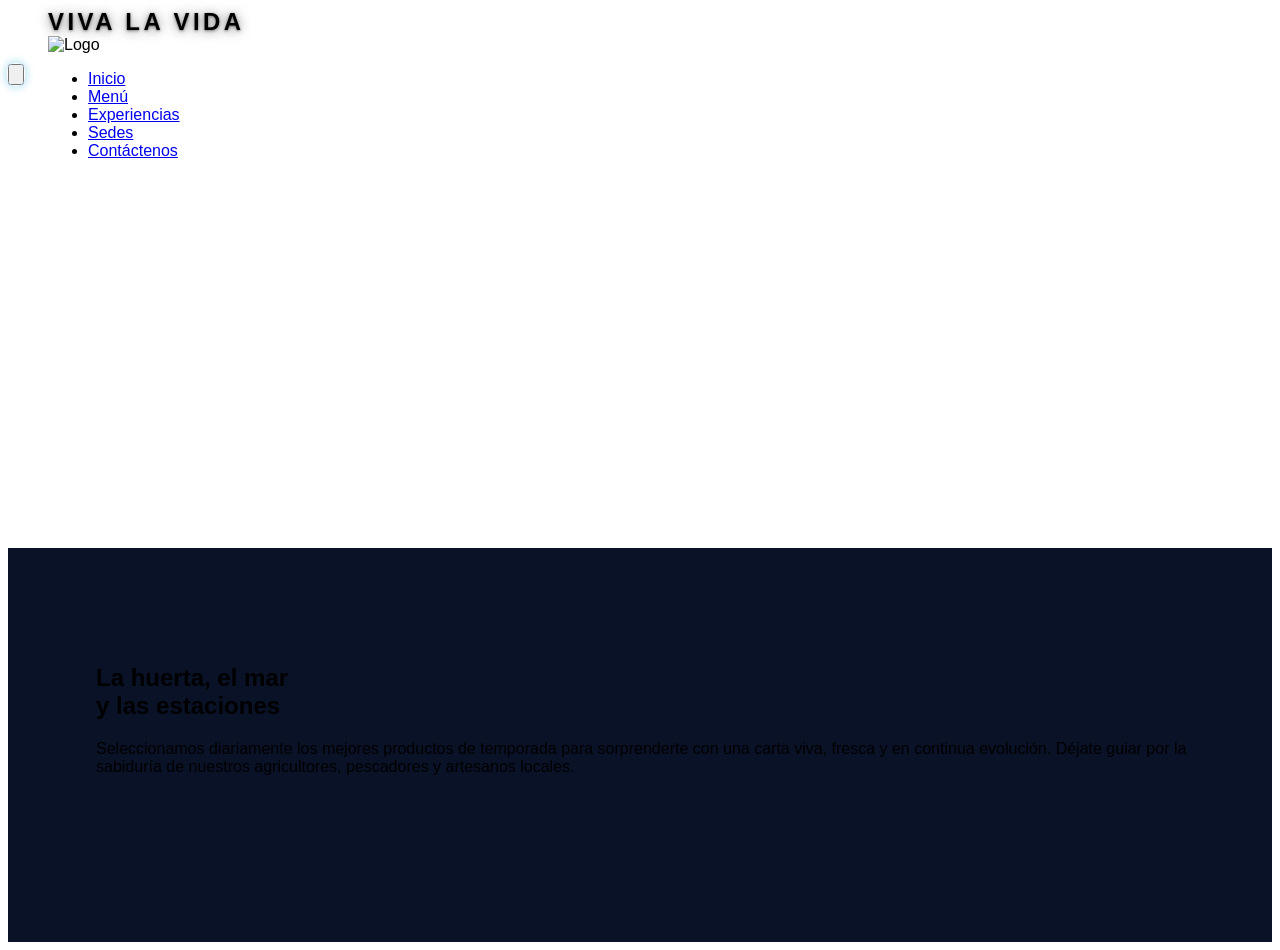
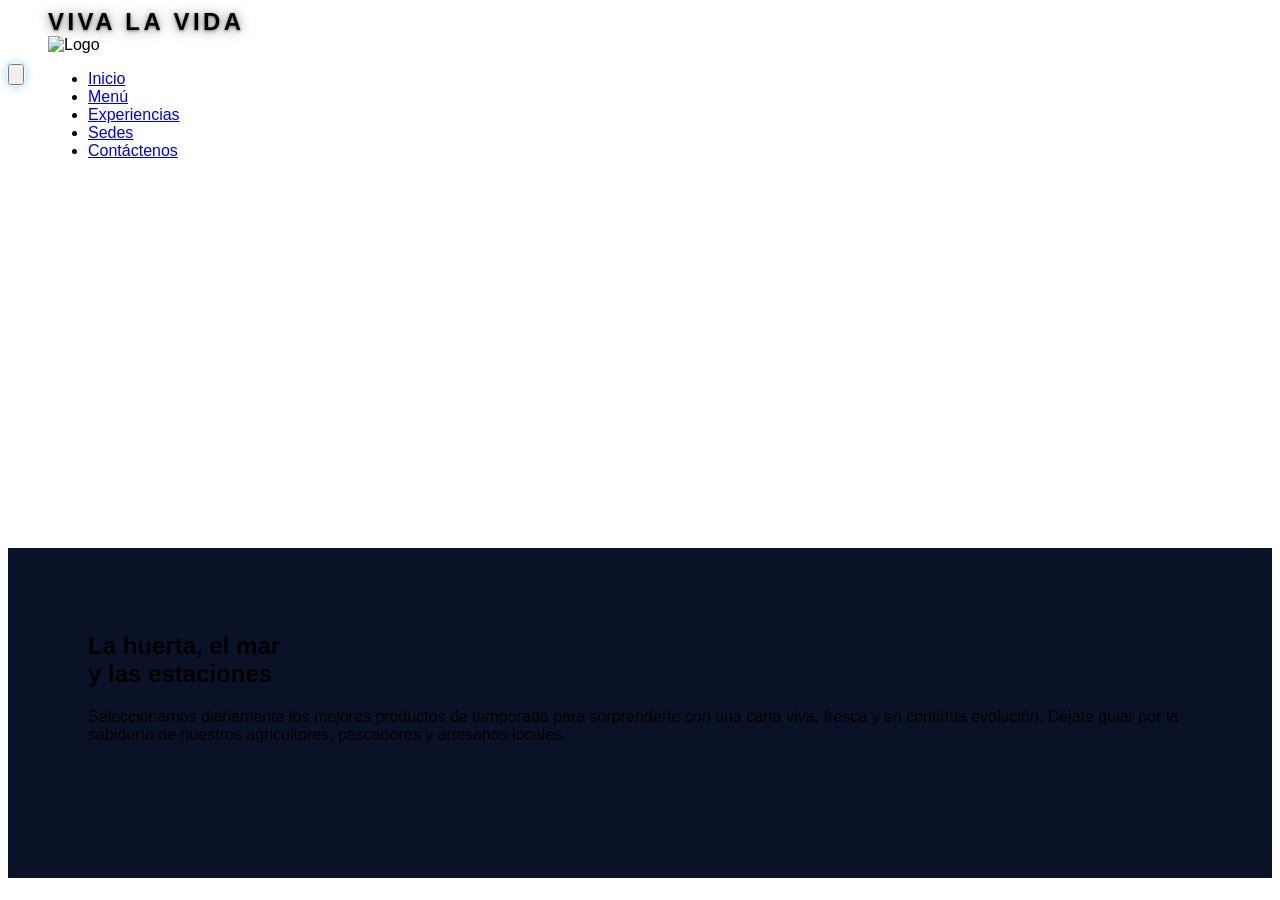

ultimos cambbios

--- a/assets/css/styles_1.css
+++ b/assets/css/styles_1.css
@@ -1172,6 +1172,9 @@
     z-index: 3;
     background-color: var(--color-bg-body, #0a1228);
     padding: 3.5rem 1.25rem 4rem;
+    /* Red de seguridad: nada dentro de la sección genera scroll horizontal al
+       hacer zoom. 'clip' (no 'hidden') no rompe el position:sticky interno. */
+    overflow-x: clip;
 }
 
 .showcase-container {
@@ -1189,7 +1192,7 @@
 .showcase-eyebrow {
     font-family: "Montserrat", sans-serif;
     font-weight: 300;
-    font-size: 0.72rem;
+    font-size: 0.612rem;
     letter-spacing: 0.3em;
     text-transform: uppercase;
     color: #7BB8D4;
@@ -1201,6 +1204,7 @@
     font-weight: 400;
     line-height: 0.9;
     margin-bottom: 1rem;
+    --ad-k: 1;   /* factor de escala del titulo (se reduce a 0.95 en zoom alto) */
 }
 .showcase-titulo span {
     display: block;
@@ -1208,15 +1212,20 @@
 }
 .showcase-titulo__accent {
     color: #7BB8D4;
-    font-size: clamp(1.1rem, 3.2vw, 1.6rem);
+    font-size: clamp(0.808rem, calc(2.72vw * var(--ad-k, 1)), 1.36rem);
     letter-spacing: 0.02em;
 }
 .showcase-titulo__main {
     color: #fff;
-    font-size: clamp(2rem, 7vw, 3.4rem);
+    font-size: clamp(1.275rem, calc(5.95vw * var(--ad-k, 1)), 2.89rem);
     letter-spacing: -1px;
     text-wrap: balance;
     hyphens: none;          /* nunca partir "Transformacion" */
+}
+/* Zoom alto (>110% en laptops tipicos => ancho efectivo ~[number redacted]):
+   reduce 5% el titulo "Antes & Despues / Transformacion" para que respire. */
+@media (min-width: 1024px) and (max-width: 1280px) {
+    .showcase-titulo { --ad-k: 0.95; }
 }
 
 .showcase-divider {
@@ -1229,7 +1238,7 @@
 .showcase-desc {
     font-family: "Lato", sans-serif;
     font-weight: 300;
-    font-size: clamp(0.9rem, 0.85rem + 0.25vw, 1rem);
+    font-size: clamp(0.765rem, 0.7225rem + 0.2125vw, 0.85rem);
     line-height: 1.6;
     color: #A0B4C8;
     max-width: 580px;
@@ -1262,12 +1271,12 @@
     align-items: center;
     gap: 0.45rem;
     font-family: "Montserrat", sans-serif;
-    font-size: 0.88rem; /* mas grande para resaltar */
+    font-size: 0.748rem; /* mas grande para resaltar */
     font-weight: 700;
     letter-spacing: 0.03em;
     color: #e8eef5;
     text-decoration: none;
-    padding: 0.5rem 1.05rem;
+    padding: 0.425rem 0.893rem;
     border: 1px solid rgba(201, 168, 76, 0.45);
     border-radius: 999px;
     background: rgba(255, 255, 255, 0.02);
@@ -1278,7 +1287,7 @@
 .showcase-services-list li a::before {
     content: "\25C6";
     color: #c9a84c;
-    font-size: 0.55rem;
+    font-size: 0.468rem;
     transition: color 0.25s ease;
 }
 .showcase-services-list li a:hover,
@@ -1313,12 +1322,12 @@
     font-family: "Montserrat", sans-serif;
     font-weight: 700;
     /* La fuente baja con el ancho (vw) para que la frase quepa en 1 linea en cualquier pantalla */
-    font-size: clamp(0.52rem, 2.7vw, 0.95rem);
-    letter-spacing: clamp(0.02em, 0.2vw, 0.14em);   /* menos tracking en movil */
+    font-size: clamp(0.46rem, 2.7vw, 0.782rem);
+    letter-spacing: clamp(0.01em, 0.2vw, 0.14em);   /* menos tracking en movil/zoom */
     line-height: 1.3;
     text-transform: uppercase;
     color: #fdf6e6;
-    padding: clamp(0.5rem, 1.6vw, 0.72rem) clamp(0.8rem, 2.6vw, 1.5rem);
+    padding: clamp(0.45rem, 1.6vw, 0.595rem) clamp(0.6rem, 2.6vw, 1.19rem);
     border-radius: 999px;
     border: 1.5px solid rgba(201, 168, 76, 0.55);
     background: linear-gradient(110deg, rgba(201, 168, 76, 0.16), rgba(201, 168, 76, 0.04));
@@ -1338,16 +1347,16 @@
         container-type: inline-size;
     }
     .showcase-hint {
-        font-size: clamp(0.52rem, 3.2cqi, 0.95rem);
+        font-size: clamp(0.46rem, 3.2cqi, 0.782rem);
     }
     /* El titulo escala con la columna: "Transformacion" cabe en 1 linea a cualquier zoom */
     .showcase-titulo__main {
-        font-size: clamp(1.6rem, 11cqi, 3.4rem);
+        font-size: clamp(1.35rem, calc(11cqi * var(--ad-k, 1)), 3.4rem);
     }
     /* El boton encoge para caber en la columna en vez de partirse/salirse */
     .showcase-cta {
-        font-size: clamp(0.82rem, 5.5cqi, 0.9975rem);
-        padding: 0.78rem clamp(1rem, 5cqi, 1.6rem);
+        font-size: clamp(0.697rem, 5.5cqi, 0.848rem);
+        padding: 0.663rem clamp(0.85rem, 5cqi, 1.36rem);
     }
 }
 /* Destello que recorre la pildora */
@@ -1390,6 +1399,16 @@
     justify-items: center;
 }
 
+/* Titulos bajo cada circulo (override de los tamaños fijos de Tailwind):
+   fluidos para que no se desborden al hacer zoom. */
+.comparison-slider__title {
+    font-size: clamp(0.808rem, 0.51rem + 0.935vw, 1.275rem);
+    line-height: 1.15;
+    overflow-wrap: break-word;
+    text-wrap: balance;
+    max-width: 100%;
+}
+
 /* --- CTA --- */
 .showcase-cta-wrap {
     text-align: center;
@@ -1399,10 +1418,18 @@
     margin-top: 0;
     max-width: 100%;            /* nunca mas ancho que la columna */
     box-sizing: border-box;
-    white-space: normal;        /* si no cabe, parte el texto en vez de salirse */
-    padding: 0.78rem 1.6rem;
-    font-size: 0.9975rem;
-    line-height: 1.25;
+    white-space: normal;        /* puede pasar a 2 lineas si no cabe en 1 */
+    min-width: 0;               /* permite que el flex item baje de su min-content */
+    overflow-wrap: break-word;  /* parte palabra solo como ultimo recurso */
+    text-wrap: balance;         /* reparte el label en lineas equilibradas */
+    align-items: center;        /* icono centrado junto al texto multilinea */
+    padding: 0.663rem 1.36rem;
+    font-size: 0.848rem;
+    line-height: 1.3;
+}
+.showcase-cta i {
+    flex-shrink: 0;             /* el icono de WhatsApp nunca se deforma */
+    font-size: 0.935rem;
 }
 
 /* Tablet y pantallas grandes: 3 tarjetas en fila */
@@ -1424,13 +1451,22 @@
 
 /* Escritorio: texto fijo a un lado + imágenes apiladas (efecto scroll) */
 @media (min-width: 1024px) {
+    /* Padding y gap FLUIDOS: al hacer zoom (110%+) el viewport se encoge y el
+       contenido recupera espacio en vez de quedar apretado. */
     #menu-showcase {
-        padding: 6rem 3rem 6rem 5.5rem;
+        /* El minimo del padding izquierdo es 5rem (~80px) para que el texto
+           NUNCA pase por debajo de la barra social fija (~68px) — robusto en
+           todas las pantallas y zooms, sin depender del ancho del viewport. */
+        padding: clamp(3.5rem, 5vw, 6rem) clamp(1.5rem, 3vw, 3rem)
+                 clamp(3.5rem, 5vw, 6rem) clamp(5rem, 4.5vw, 5.5rem);
     }
     .showcase-container {
         display: grid;
-        grid-template-columns: minmax(320px, 0.85fr) 1.15fr;
-        gap: 3.5rem;
+        /* minmax(0, …) en ambas columnas evita el "grid blowout": sin esto los
+           items tienen min-width:auto y la columna no puede achicarse al hacer
+           zoom, desbordando las imágenes. */
+        grid-template-columns: minmax(0, 0.85fr) minmax(0, 1.15fr);
+        gap: clamp(1.5rem, 3vw, 3.5rem);
         align-items: start;
     }
     .showcase-texto {
@@ -1439,6 +1475,7 @@
         text-align: left;
         max-width: none;
         margin: 0;
+        min-width: 0;
     }
     .showcase-divider { margin-left: 0; margin-right: auto; }
     .showcase-desc { margin-left: 0; }
@@ -1448,11 +1485,24 @@
         gap: 3rem;
         max-width: none;
         margin: 0;
+        min-width: 0;
     }
-    .circle-static { max-width: 460px; }
+    /* Ancho fluido: al hacer zoom el viewport se encoge y la imagen baja de
+       tamaño en vez de forzar el ancho de la columna y desbordarse. */
+    .circle-static { width: 100%; max-width: min(460px, 100%); }
     .showcase-cta-wrap {
         text-align: left;
         margin-top: 1.75rem;
+    }
+    /* Escritorio: pildora que ocupa la columna (con tope) y reparte el texto
+       centrado. Al hacer zoom la columna se angosta y el label pasa a 2 lineas
+       equilibradas en vez de desbordarse. */
+    .showcase-cta {
+        display: flex;
+        width: 100%;
+        max-width: 22rem;
+        justify-content: center;
+        text-align: center;
     }
 }
 
@@ -1800,34 +1850,45 @@
 }
 .servicio-card__body h3 {
     font-family: "Posterama 2001 W04 Regular", "Bebas Neue", sans-serif;
-    font-size: 1.6rem;
+    /* Tipografia fluida: escala con el viewport (responde al zoom) hasta ~1415px */
+    font-size: clamp(1.05rem, 0.45rem + 1.3vw, 1.6rem);
     font-weight: 400;
     color: #FFFFFF;
     margin-bottom: 0.15rem;
     text-transform: uppercase;
     letter-spacing: 1px;
     text-align: center;
+    text-wrap: balance;          /* reparte el titulo en lineas parejas */
+    hyphens: none;
+    overflow-wrap: break-word;   /* evita desbordes en tarjetas estrechas */
 }
 .servicio-card__body p {
     font-family: "Lato", sans-serif;
-    font-size: 0.95rem;
+    font-size: clamp(0.82rem, 0.62rem + 0.42vw, 0.98rem);
     font-weight: 300;
     color: #A0B4C8;
     line-height: 1.6;
+    text-wrap: pretty;
+    overflow-wrap: break-word;
 }
 
 /* --- Botón WhatsApp en cards de servicio --- */
 .servicio-card__wa-btn {
     display: inline-flex;
     align-items: center;
+    justify-content: center;
     gap: 0.5rem;
     margin-top: auto;
     padding-top: 1rem;
     padding: 0.6rem 1.25rem;
+    max-width: 100%;
+    box-sizing: border-box;
+    white-space: normal;
+    text-align: center;
     background: #25D366;
     color: #fff;
     font-family: "Lato", sans-serif;
-    font-size: 0.85rem;
+    font-size: clamp(0.78rem, 0.68rem + 0.3vw, 0.88rem);
     font-weight: 600;
     letter-spacing: 0.5px;
     border-radius: 8px;
@@ -1842,6 +1903,76 @@
 }
 .servicio-card__wa-btn i {
     font-size: 1.1rem;
+}
+
+/* --- Llamado a agendar al final de Tratamientos --- */
+.servicios-cta {
+    max-width: 720px;
+    margin: clamp(2.5rem, 5vw, 4rem) auto 0;
+    padding: clamp(1.75rem, 4vw, 2.75rem) clamp(1.25rem, 4vw, 2.5rem);
+    text-align: center;
+    border-radius: 18px;
+    border: 1px solid rgba(201, 168, 76, 0.35);
+    background:
+        radial-gradient(120% 130% at 50% 0%, rgba(201, 168, 76, 0.12), transparent 60%),
+        rgba(255, 255, 255, 0.03);
+    box-shadow: 0 18px 50px rgba(0, 0, 0, 0.35);
+}
+.servicios-cta__eyebrow {
+    font-family: "Montserrat", sans-serif;
+    font-weight: 300;
+    font-size: clamp(0.68rem, 1.6vw, 0.8rem);
+    letter-spacing: 0.28em;
+    text-transform: uppercase;
+    color: #c9a84c;
+    margin: 0 0 0.6rem;
+}
+.servicios-cta__title {
+    font-family: "Posterama 2001 W04 Regular", "Bebas Neue", sans-serif;
+    font-weight: 400;
+    text-transform: uppercase;
+    color: #fff;
+    font-size: clamp(1.45rem, 1rem + 2.3vw, 2.3rem);
+    letter-spacing: 0.5px;
+    line-height: 1.05;
+    margin: 0 0 0.7rem;
+    text-wrap: balance;
+}
+.servicios-cta__desc {
+    font-family: "Lato", sans-serif;
+    font-weight: 300;
+    color: #A0B4C8;
+    font-size: clamp(0.9rem, 0.85rem + 0.3vw, 1rem);
+    line-height: 1.6;
+    max-width: 46ch;
+    margin: 0 auto 1.5rem;
+    text-wrap: pretty;
+}
+.servicios-cta__btn {
+    display: inline-flex;
+    align-items: center;
+    gap: 0.6rem;
+    max-width: 100%;
+    box-sizing: border-box;
+    padding: 0.85rem 2rem;
+    background: #25D366;
+    color: #fff;
+    font-family: "Montserrat", sans-serif;
+    font-weight: 700;
+    font-size: clamp(0.9rem, 0.85rem + 0.3vw, 1rem);
+    letter-spacing: 0.5px;
+    border-radius: 999px;
+    text-decoration: none;
+    box-shadow: 0 6px 20px rgba(37, 211, 102, 0.3);
+    transition: background 0.3s ease, transform 0.2s ease, box-shadow 0.3s ease;
+}
+.servicios-cta__btn:hover {
+    background: #1ebe5a;
+    transform: translateY(-2px);
+    box-shadow: 0 10px 28px rgba(37, 211, 102, 0.45);
+}
+.servicios-cta__btn i {
+    font-size: 1.2rem;
 }
 
 /* --- Flecha animada swipe --- */
@@ -2584,6 +2715,8 @@
 
 .comparison-slider__wrapper {
     position: relative;
+    width: 100%;
+    max-width: 100%;
     aspect-ratio: 3 / 3.4;
     overflow: hidden;
     border-radius: 14px;
@@ -2596,6 +2729,11 @@
     image-rendering: -webkit-optimize-contrast;
     -webkit-backface-visibility: hidden;
     backface-visibility: hidden;
+    /* Fuerza una capa de composición propia: garantiza que el border-radius
+       recorte la imagen aunque tenga transform: scale (si no, al hacer zoom
+       las esquinas de la foto escapan del contenedor redondeado). */
+    transform: translateZ(0);
+    isolation: isolate;
 }
 
 .comparison-slider__img {
